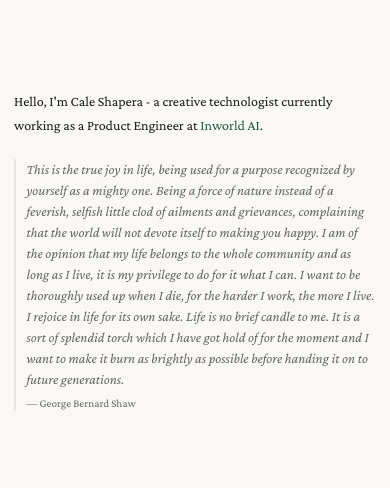
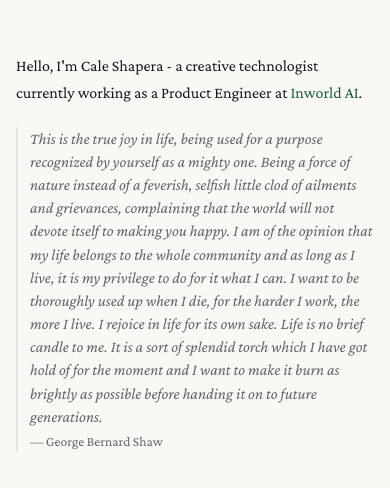
Before and after one commit to cshape/caleshapera.com2025, a React (Vite) app: page /about in a window 390 px wide. Shown: the part 166-654 px from the top of the page. Built offline with nearby package versions, Linux system fonts and the light colour scheme; what @heroui/react would draw is missing.

Commit message:
more mobile styling

```diff
--- a/src/index.css
+++ b/src/index.css
@@ -230,16 +230,16 @@ a:hover {
 /* Mobile: ensure quote fits in viewport without scrolling */
 @media (max-width: 767px) {
   html {
-    font-size: 14px;
+    font-size: 16px;
   }
 
   .about-content {
-    padding: 1rem;
+    padding: 1.5rem 1rem;
+    min-height: 100vh;
+    min-height: 100dvh;
     display: flex;
     flex-direction: column;
     justify-content: center;
-    min-height: 100vh;
-    min-height: 100dvh;
   }
 
   .about-content p {
@@ -247,16 +247,16 @@ a:hover {
   }
 
   .quote {
-    margin: 0.75em 0;
+    margin: 0.5em 0;
     padding-left: 0.75em;
-    line-height: 1.5;
+    line-height: 1.45;
   }
 
   .quote p {
-    margin-bottom: 0.35em;
+    margin-bottom: 0.25em;
   }
 
   .quote footer {
-    font-size: 0.8em;
+    font-size: 0.85em;
   }
 }
```
